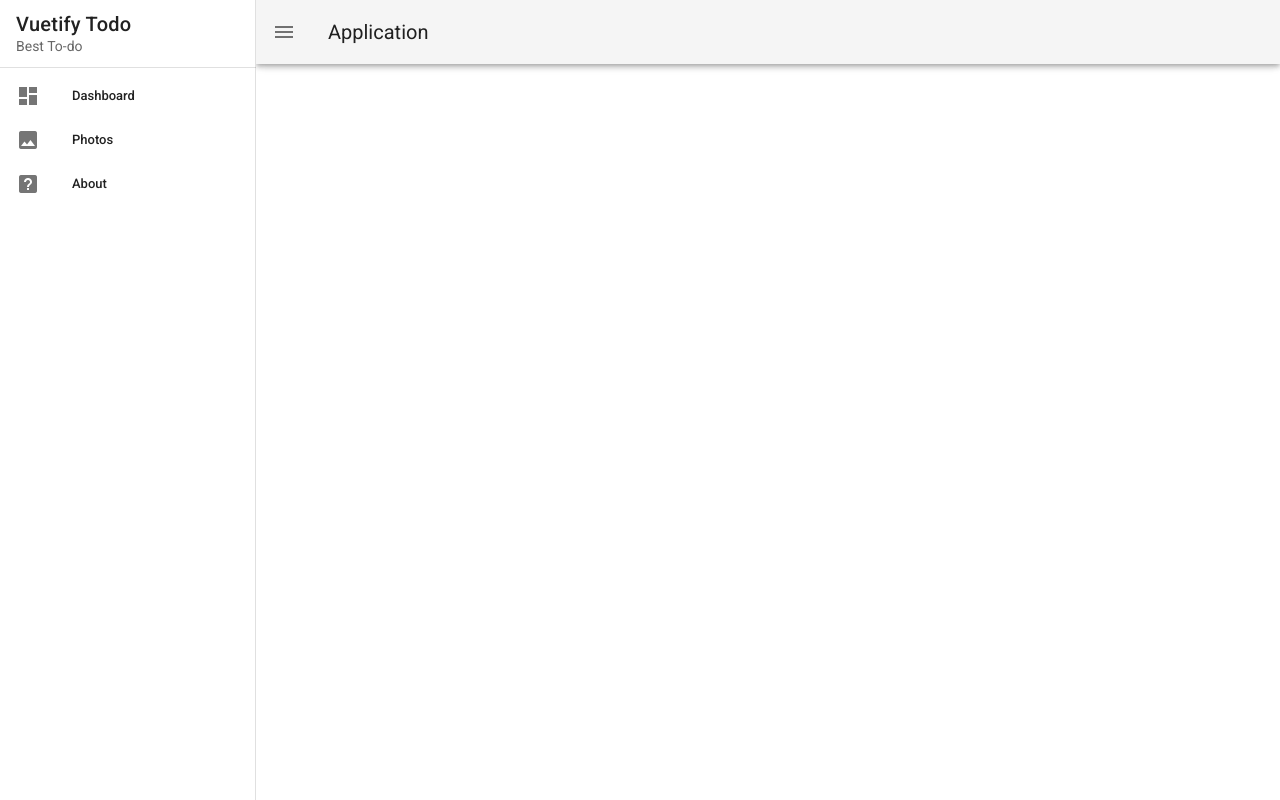
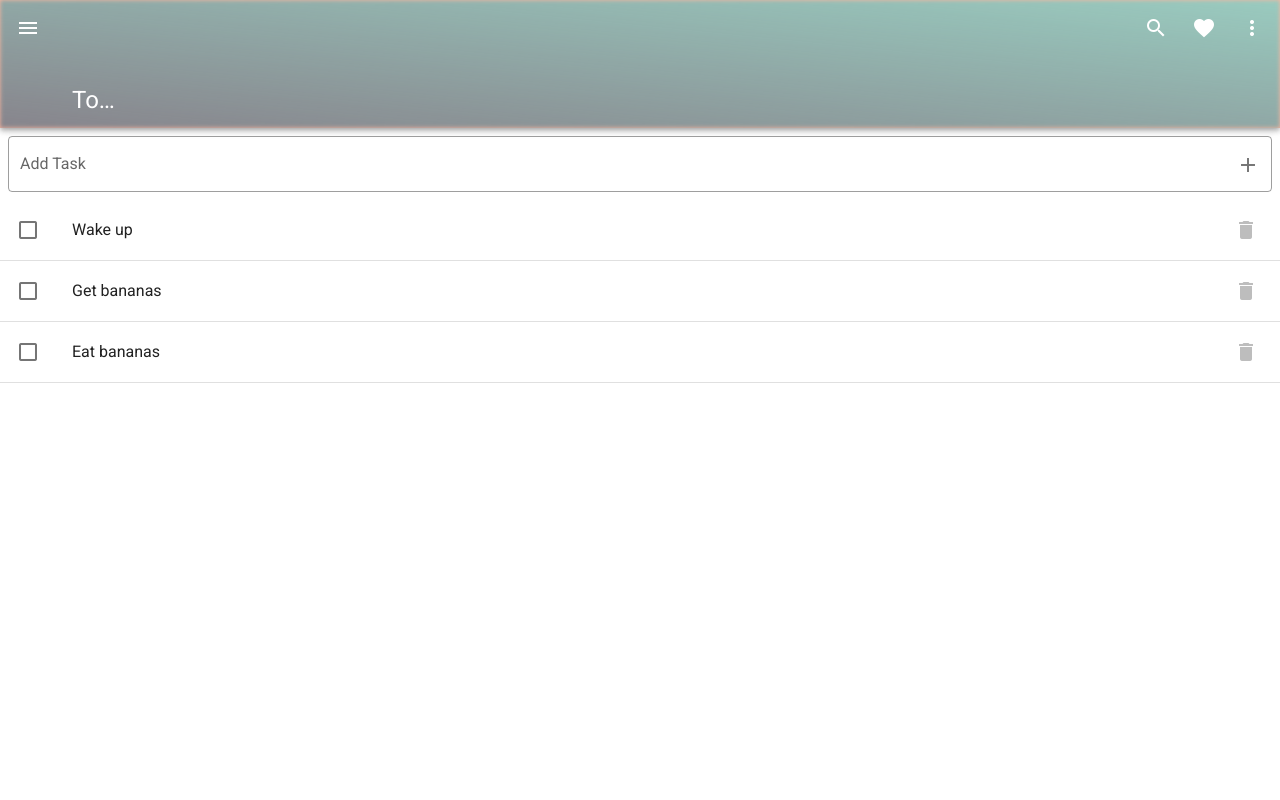
Before and after one commit to Alice-Yoon/vue-practice-todo-app, a Vue app: page /#/ in a window 1280 px wide. Built offline with nearby package versions, Linux system fonts and the light colour scheme.

Commit message:
todo page completed

```diff
--- a/src/App.vue
+++ b/src/App.vue
@@ -1,6 +1,6 @@
 <template>
   <v-app id="inspire">
-    <v-navigation-drawer v-model="drawer" app>
+    <v-navigation-drawer permanent v-if="drawer" app>
       <v-list-item>
         <v-list-item-content>
           <v-list-item-title class="title">
@@ -21,6 +21,7 @@
         <v-list-item
           v-for="item in items"
           :key="item.title"
+          :to="item.to"
           link
         >
           <v-list-item-icon>
@@ -34,14 +35,41 @@
       </v-list>
     </v-navigation-drawer>
 
-    <v-app-bar app>
+    <v-app-bar
+      app
+      color="#fcb69f"
+      dark
+      src="banner.jpg"
+      prominent
+    >
+      <template v-slot:img="{ props }">
+        <v-img
+          v-bind="props"
+          gradient="to top right, rgba(19,84,122,.5), rgba(128,208,199,.8)"
+        ></v-img>
+      </template>
+
       <v-app-bar-nav-icon @click="drawer = !drawer"></v-app-bar-nav-icon>
 
-      <v-toolbar-title>Application</v-toolbar-title>
+      <v-app-bar-title>Todo</v-app-bar-title>
+
+      <v-spacer></v-spacer>
+
+      <v-btn icon>
+        <v-icon>mdi-magnify</v-icon>
+      </v-btn>
+
+      <v-btn icon>
+        <v-icon>mdi-heart</v-icon>
+      </v-btn>
+
+      <v-btn icon>
+        <v-icon>mdi-dots-vertical</v-icon>
+      </v-btn>
     </v-app-bar>
 
     <v-main>
-      <!--  -->
+      <router-view></router-view>
     </v-main>
   </v-app>
 </template>
@@ -51,9 +79,8 @@
     data: () => ({
       drawer: null,
       items: [
-        { title: 'Dashboard', icon: 'mdi-view-dashboard' },
-        { title: 'Photos', icon: 'mdi-image' },
-        { title: 'About', icon: 'mdi-help-box' },
+        { title: 'Todo', icon: 'mdi-format-list-checks', to: '/' },
+        { title: 'About', icon: 'mdi-help-box', to: '/about' },
       ],
     }),
   }
--- a/src/components/HelloWorld.vue
+++ /dev/null
@@ -1,151 +0,0 @@
-<template>
-  <v-container>
-    <v-row class="text-center">
-      <v-col cols="12">
-        <v-img
-          :src="require('../assets/logo.svg')"
-          class="my-3"
-          contain
-          height="200"
-        />
-      </v-col>
-
-      <v-col class="mb-4">
-        <h1 class="display-2 font-weight-bold mb-3">
-          Welcome to Vuetify
-        </h1>
-
-        <p class="subheading font-weight-regular">
-          For help and collaboration with other Vuetify developers,
-          <br>please join our online
-          <a
-            href="https://community.vuetifyjs.com"
-            target="_blank"
-          >Discord Community</a>
-        </p>
-      </v-col>
-
-      <v-col
-        class="mb-5"
-        cols="12"
-      >
-        <h2 class="headline font-weight-bold mb-3">
-          What's next?
-        </h2>
-
-        <v-row justify="center">
-          <a
-            v-for="(next, i) in whatsNext"
-            :key="i"
-            :href="next.href"
-            class="subheading mx-3"
-            target="_blank"
-          >
-            {{ next.text }}
-          </a>
-        </v-row>
-      </v-col>
-
-      <v-col
-        class="mb-5"
-        cols="12"
-      >
-        <h2 class="headline font-weight-bold mb-3">
-          Important Links
-        </h2>
-
-        <v-row justify="center">
-          <a
-            v-for="(link, i) in importantLinks"
-            :key="i"
-            :href="link.href"
-            class="subheading mx-3"
-            target="_blank"
-          >
-            {{ link.text }}
-          </a>
-        </v-row>
-      </v-col>
-
-      <v-col
-        class="mb-5"
-        cols="12"
-      >
-        <h2 class="headline font-weight-bold mb-3">
-          Ecosystem
-        </h2>
-
-        <v-row justify="center">
-          <a
-            v-for="(eco, i) in ecosystem"
-            :key="i"
-            :href="eco.href"
-            class="subheading mx-3"
-            target="_blank"
-          >
-            {{ eco.text }}
-          </a>
-        </v-row>
-      </v-col>
-    </v-row>
-  </v-container>
-</template>
-
-<script>
-  export default {
-    name: 'HelloWorld',
-
-    data: () => ({
-      ecosystem: [
-        {
-          text: 'vuetify-loader',
-          href: 'https://github.com/vuetifyjs/vuetify-loader',
-        },
-        {
-          text: 'github',
-          href: 'https://github.com/vuetifyjs/vuetify',
-        },
-        {
-          text: 'awesome-vuetify',
-          href: 'https://github.com/vuetifyjs/awesome-vuetify',
-        },
-      ],
-      importantLinks: [
-        {
-          text: 'Documentation',
-          href: 'https://vuetifyjs.com',
-        },
-        {
-          text: 'Chat',
-          href: 'https://community.vuetifyjs.com',
-        },
-        {
-          text: 'Made with Vuetify',
-          href: 'https://madewithvuejs.com/vuetify',
-        },
-        {
-          text: 'Twitter',
-          href: 'https://twitter.com/vuetifyjs',
-        },
-        {
-          text: 'Articles',
-          href: 'https://medium.com/vuetify',
-        },
-      ],
-      whatsNext: [
-        {
-          text: 'Explore components',
-          href: 'https://vuetifyjs.com/components/api-explorer',
-        },
-        {
-          text: 'Select a layout',
-          href: 'https://vuetifyjs.com/getting-started/pre-made-layouts',
-        },
-        {
-          text: 'Frequently Asked Questions',
-          href: 'https://vuetifyjs.com/getting-started/frequently-asked-questions',
-        },
-      ],
-    }),
-  }
-</script>
--- a/src/router/index.js
+++ b/src/router/index.js
@@ -1,14 +1,14 @@
 import Vue from 'vue'
 import VueRouter from 'vue-router'
-import Home from '../views/Home.vue'
+import Todo from '../views/Todo.vue'
 
 Vue.use(VueRouter)
 
 const routes = [
   {
     path: '/',
-    name: 'Home',
-    component: Home
+    name: 'Todo',
+    component: Todo
   },
   {
     path: '/about',
--- a/src/views/About.vue
+++ b/src/views/About.vue
@@ -1,5 +1,9 @@
 <template>
-  <div class="about">
+  <div class="about pa-6">
     <h1>This is an about page</h1>
+    <p>Lorem ipsum dolor sit amet consectetur adipisicing elit. Consequuntur non magni quaerat accusantium dignissimos quia architecto obcaecati deserunt! Magni in obcaecati, ipsum dolore saepe cum nostrum est veritatis a mollitia!</p>
+    <p>Lorem ipsum dolor sit amet consectetur adipisicing elit. Consequuntur non magni quaerat accusantium dignissimos quia architecto obcaecati deserunt! Magni in obcaecati, ipsum dolore saepe cum nostrum est veritatis a mollitia!</p>
+    <p>Lorem ipsum dolor sit amet consectetur adipisicing elit. Consequuntur non magni quaerat accusantium dignissimos quia architecto obcaecati deserunt! Magni in obcaecati, ipsum dolore saepe cum nostrum est veritatis a mollitia!</p>
+    <p>Lorem ipsum dolor sit amet consectetur adipisicing elit. Consequuntur non magni quaerat accusantium dignissimos quia architecto obcaecati deserunt! Magni in obcaecati, ipsum dolore saepe cum nostrum est veritatis a mollitia!</p>
   </div>
 </template>
--- a/src/views/Home.vue
+++ /dev/null
@@ -1,18 +0,0 @@
-<template>
-  <div class="home">
-    <img alt="Vue logo" src="../assets/logo.png">
-    <HelloWorld msg="Welcome to Your Vue.js App"/>
-  </div>
-</template>
-
-<script>
-// @ is an alias to /src
-import HelloWorld from '@/components/HelloWorld.vue'
-
-export default {
-  name: 'Home',
-  components: {
-    HelloWorld
-  }
-}
-</script>
--- /dev/null
+++ b/src/views/Todo.vue
@@ -0,0 +1,125 @@
+<template>
+  <div class="home">
+
+    <v-text-field
+      v-model="newTaskTitle"
+      @click:append="addTask"
+      @keyup.enter="addTask"
+      class="pa-2"
+      outlined
+      label="Add Task"
+      append-icon="mdi-plus"
+      hide-details
+      clearable
+    ></v-text-field>
+
+    <v-list
+      v-if="tasks.length"
+      class="pt-0"
+      flat
+    >
+      <div
+        v-for="task in tasks"
+        :key="task.id"
+      >
+        <v-list-item
+          @click="doneTask(task.id)"
+          :class="{ 'blue lighten-5' : task.done }"
+        >
+          <template v-slot:default>
+            <v-list-item-action>
+              <v-checkbox :input-value="task.done"></v-checkbox>
+            </v-list-item-action>
+
+            <v-list-item-content>
+              <v-list-item-title
+                :class="{ 'text-decoration-line-through' : task.done }"
+              >
+                {{ task.title }}
+              </v-list-item-title>
+            </v-list-item-content>
+
+            <v-list-item-action>
+              <v-btn
+                @click.stop="deleteTask(task.id)"
+                icon
+              >
+                <v-icon color="grey lighten-1">mdi-delete</v-icon>
+              </v-btn>
+            </v-list-item-action>
+          </template>
+        </v-list-item>
+        <v-divider></v-divider>
+      </div>
+    </v-list>
+
+    <div
+      class="no-tasks"
+      v-else
+    >
+      <v-icon
+        size="100"
+        color='primary'
+      >
+        mdi-check
+      </v-icon>
+      <div class="text-h5 primary--text">No Tasks</div>
+    </div>
+  </div>
+</template>
+
+<script>
+
+export default {
+  name: 'Todo',
+  data() {
+    return {
+      newTaskTitle: '',
+      tasks: [
+        {
+          id: 1,
+          title: 'Wake up',
+          done: false
+        },
+        {
+          id: 2,
+          title: 'Get bananas',
+          done: false
+        },
+        {
+          id: 3,
+          title: 'Eat bananas',
+          done: false
+        },
+      ]
+    }
+  },
+  methods: {
+    addTask() {
+      const newTask = {
+        id: Date.now(),
+        title: this.newTaskTitle,
+        done: false
+      }
+      this.tasks.push(newTask)
+      this.newTaskTitle = ''
+    },
+    doneTask(id) {
+      const task = this.tasks.filter(task => task.id === id)[0]
+      task.done = !task.done
+    },
+    deleteTask(id) {
+      this.tasks = this.tasks.filter(task => task.id !== id)
+    }
+  }
+}
+</script>
+
+<style lang="sass">
+  .no-tasks
+    position: absolute
+    left: 50%
+    top: 50%
+    transform: translate(-50%, -50%)
+    opacity: 0.5
+</style>
```
Also changed, not shown: public/banner.jpg (added).
